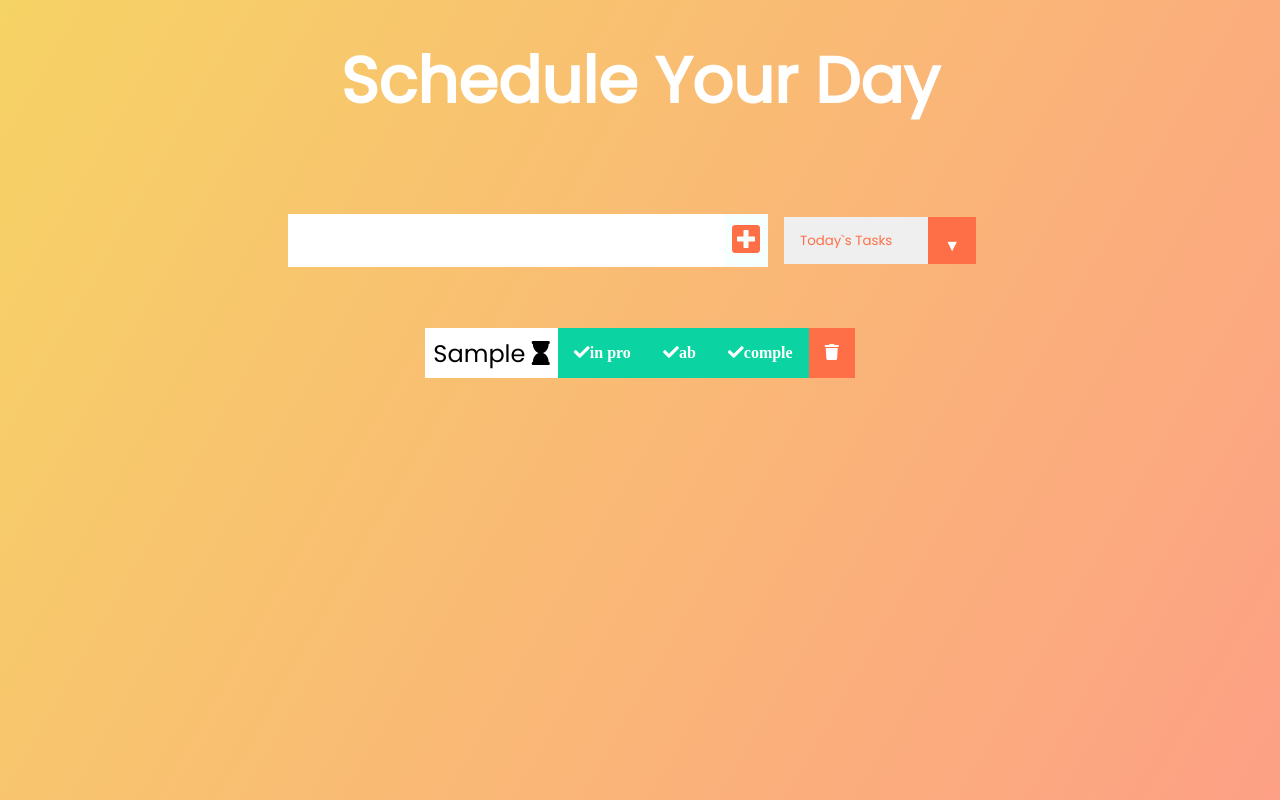
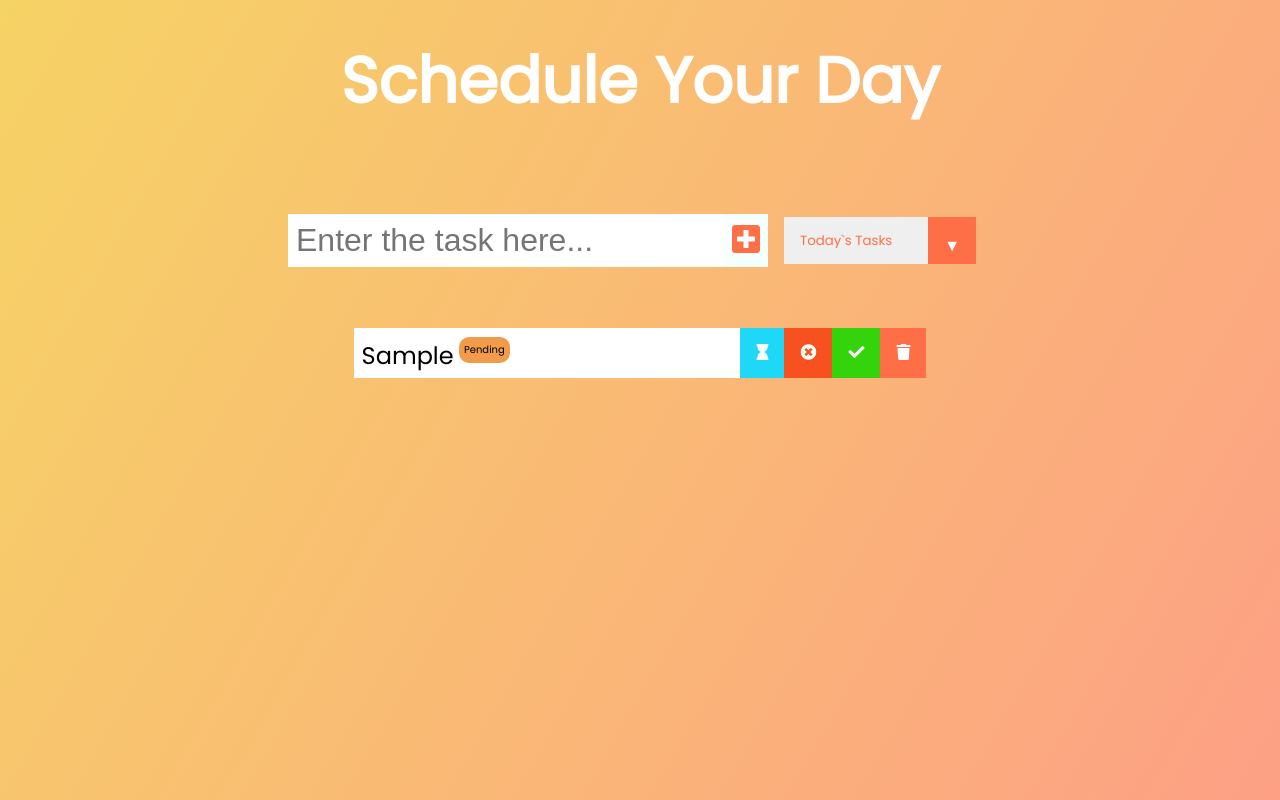
Before and after one commit to ps-lolfan/todo, a React (Create React App) app: page / in a window 1280 px wide. Both pictures are taken after typing "Sample" into the empty fields and a click on the button 746 px from the left and 240 px from the top of the page. Built offline with nearby package versions, Linux system fonts and the light colour scheme.

Commit message:
css fixed

```diff
--- a/package.json
+++ b/package.json
@@ -9,6 +9,7 @@
     "react": "^17.0.2",
     "react-dom": "^17.0.2",
     "react-scripts": "4.0.3",
+    "react-tooltip": "^4.2.17",
     "web-vitals": "^1.1.1"
   },
   "scripts": {
--- a/src/App.css
+++ b/src/App.css
@@ -44,7 +44,7 @@ form button:hover {
 }
 
 .todo-list {
-  min-width: 30%;
+  min-width: 46%;
   list-style: none;
 }
 
@@ -64,7 +64,6 @@ form button:hover {
 }
 .todo li {
   flex: 1;
-
 }
 
 .trash-btn,
@@ -77,18 +76,72 @@ form button:hover {
   font-size: 1rem;
 }
 .complete-btn {
-  background: rgb(11, 212, 162);
+  background: rgb(51, 212, 11);
+}
+.abandon-btn {
+  background: rgb(247, 81, 31);
+  color: white;
+  border: none;
+  padding: 1rem;
+  cursor: pointer;
+  font-size: 1rem;
+}
+.inprogress-btn {
+  background: rgb(31, 215, 247);
+  color: white;
+  border: none;
+  padding: 1rem;
+  cursor: pointer;
+  font-size: 1rem;
 }
 .todo-item {
   padding: 0rem 0.5rem;
   justify-content: space-between;
-
 }
 
 .fa-trash,
 .fa-check {
   pointer-events: none;
 }
+
+.pending {
+  display: inline-block;
+  text-align: center;
+  vertical-align: middle;
+  padding:  5px;
+  font-size: 10px;
+  border-radius: 10px;
+  background-color: #f19b4b;
+}
+.finished {
+  display: inline-block;
+  text-align: center;
+  vertical-align: middle;
+  padding:  5px;
+  font-size: 10px;
+  border-radius: 10px;
+  background-color: #40b922;
+}
+.abandoned {
+  display: inline-block;
+  text-align: center;
+  vertical-align: middle;
+  padding:  5px;
+  font-size: 10px;
+  border-radius: 10px;
+  background-color: #f14b53;
+}
+.inprogress {
+  display: inline-block;
+  text-align: center;
+  vertical-align: middle;
+  padding:  5px;
+  font-size: 10px;
+  border-radius: 10px;
+  background-color: rgb(31, 215, 247);
+}
+
+
 
 .fall {
   transform: translateY(10rem) rotateZ(20deg);
@@ -97,7 +150,7 @@ form button:hover {
 
 .completed {
   text-decoration: line-through;
-  opacity: 0.5;
+  /* opacity: 0.8; */
 }
 
 /*CUSTOM SELECTOR */
--- a/src/App.js
+++ b/src/App.js
@@ -1,3 +1,4 @@
+/* eslint-disable react-hooks/exhaustive-deps */
 import "./App.css";
 import React, { useState, useEffect } from "react";
 import Form from "./components/Form";
--- a/src/components/Form.js
+++ b/src/components/Form.js
@@ -34,6 +34,7 @@ const Form = ({ setStatus, setInputText, inputText, todos, setTodos }) => {
       <input
         value={inputText}
         onChange={inputTextHandler}
+        placeholder="Enter the task here..."
         type="text"
         className="todo-input"
       />
--- /dev/null
+++ b/src/components/StatusDisplay.js
@@ -0,0 +1,8 @@
+import React from 'react'
+
+const StatusDisplay = ({status}) => {
+    return (
+        <div className={`${status  === 'Pending' ?  "pending" : status  === 'In progress' ? "inprogress": status  === 'Completed' ? "finished": "abandoned"}`}>{status}</div>
+    )
+}
+export default StatusDisplay
--- a/src/components/Todo.js
+++ b/src/components/Todo.js
@@ -1,6 +1,12 @@
 import React from "react";
+import StatusDisplay from './StatusDisplay'
+import ReactTooltip from "react-tooltip";
+
 
 const Todo = ({ text, todo, todos, setTodos }) => {
+
+
+
   //Delete handler
   const deleteHandler = () => {
     setTodos(todos.filter((ele) => ele.id !== todo.id));
@@ -70,22 +76,38 @@ const Todo = ({ text, todo, todos, setTodos }) => {
   };
   return (
     <div className="todo">
-      <li className={`todo-item ${todo.completed && "completed"}`}>{text} <i class="fas fa-hourglass"></i>
+      <li className={`todo-item ${todo.abandoned  === true ?  "completed" : ''}`}>{text}
+      {<sup>{' '}
+       <StatusDisplay status={`${todo.completed  === true ? 'Completed': todo.inprogress  === true ? "In progress" : todo.pending === true ? "Pending" : "Abandoned"}`} />
+        </sup>  }
       </li>
-      <button name="inprogress" onClick={completeHandler} className="complete-btn">
-        <i className="fas fa-check">in pro</i>
+      <button name="inprogress"  data-tip data-for="registerTip" onClick={completeHandler} className="inprogress-btn">
+      <i className="fas fa-hourglass"></i>
       </button>
+      <ReactTooltip id="registerTip" place="bottom" effect="solid">
+        Take up task
+      </ReactTooltip>
 
-      <button name="abandoned" onClick={completeHandler} className="complete-btn">
-        <i className="fas fa-check">ab</i>
+      <button data-tip data-for="abb" name="abandoned" onClick={completeHandler} className="abandon-btn" >
+      <i className="fas fa-times-circle"></i>
+       </button>
+       <ReactTooltip id="abb" place="bottom" effect="solid">
+        Abandon task 🗙
+      </ReactTooltip>
+
+      <button data-tip data-for="completed" name="completed" onClick={completeHandler} className="complete-btn">
+        <i className="fas fa-check"></i>
       </button>
-      <button name="completed" onClick={completeHandler} className="complete-btn">
-        <i className="fas fa-check">comple</i>
-      </button>
+      <ReactTooltip id="completed" place="bottom" effect="solid">
+        Complete task ✅
+      </ReactTooltip>
 
-      <button onClick={deleteHandler} className="trash-btn">
+      <button data-tip data-for="delete" onClick={deleteHandler} className="trash-btn">
         <i className="fas fa-trash"></i>
       </button>
+      <ReactTooltip id="delete" place="bottom" effect="solid">
+        Delete task ❌
+      </ReactTooltip>
     </div>
   );
 };
--- a/src/components/TodoList.js
+++ b/src/components/TodoList.js
@@ -1,4 +1,4 @@
-import React, { useState } from "react";
+import React from "react";
 import Todo from "../components/Todo";
 
 const TodoList = ({ todos, filteredTodos, setTodos }) => {
```
Also changed, not shown: 1 other file (tests, documents, lock files or other folders).
